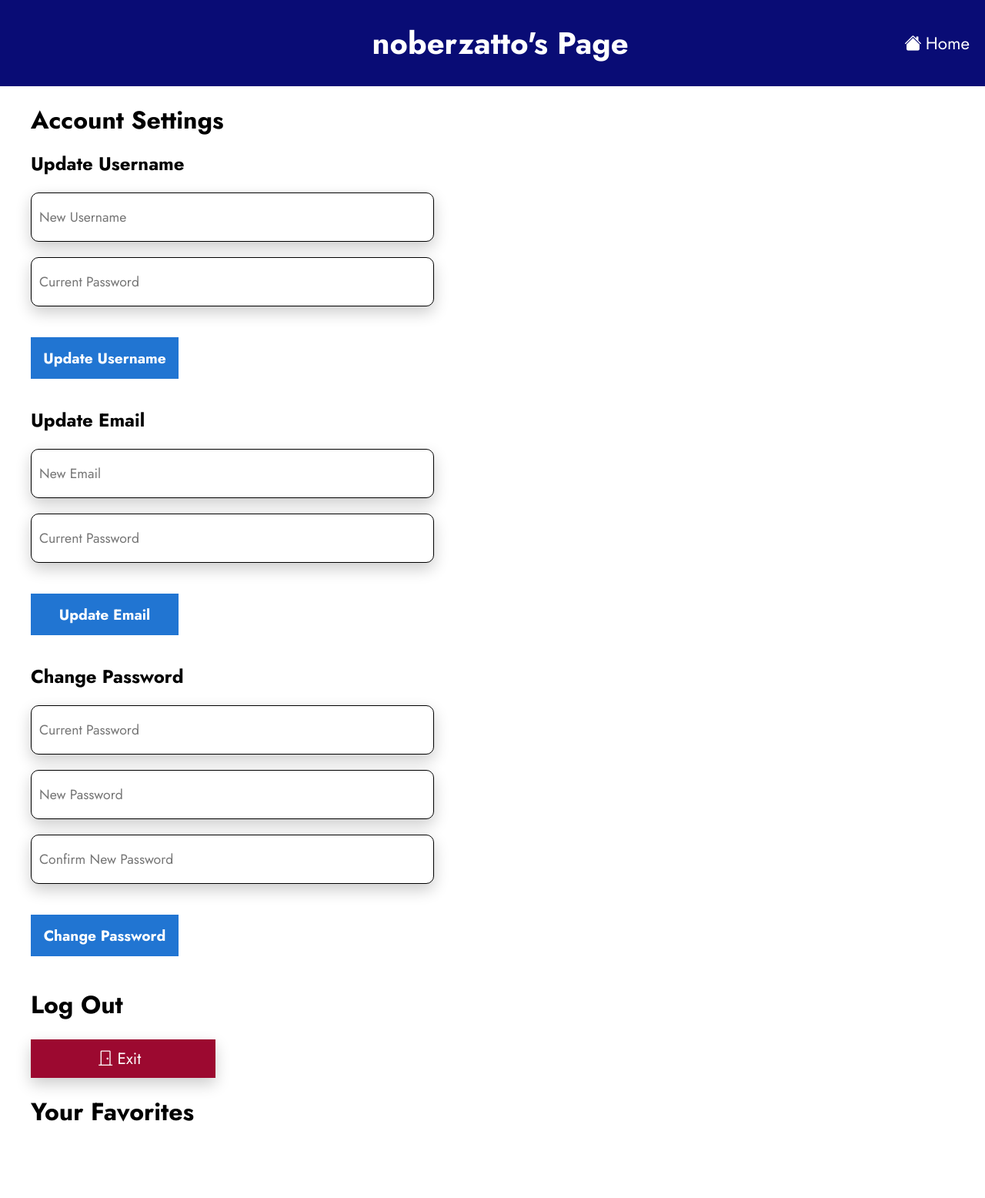
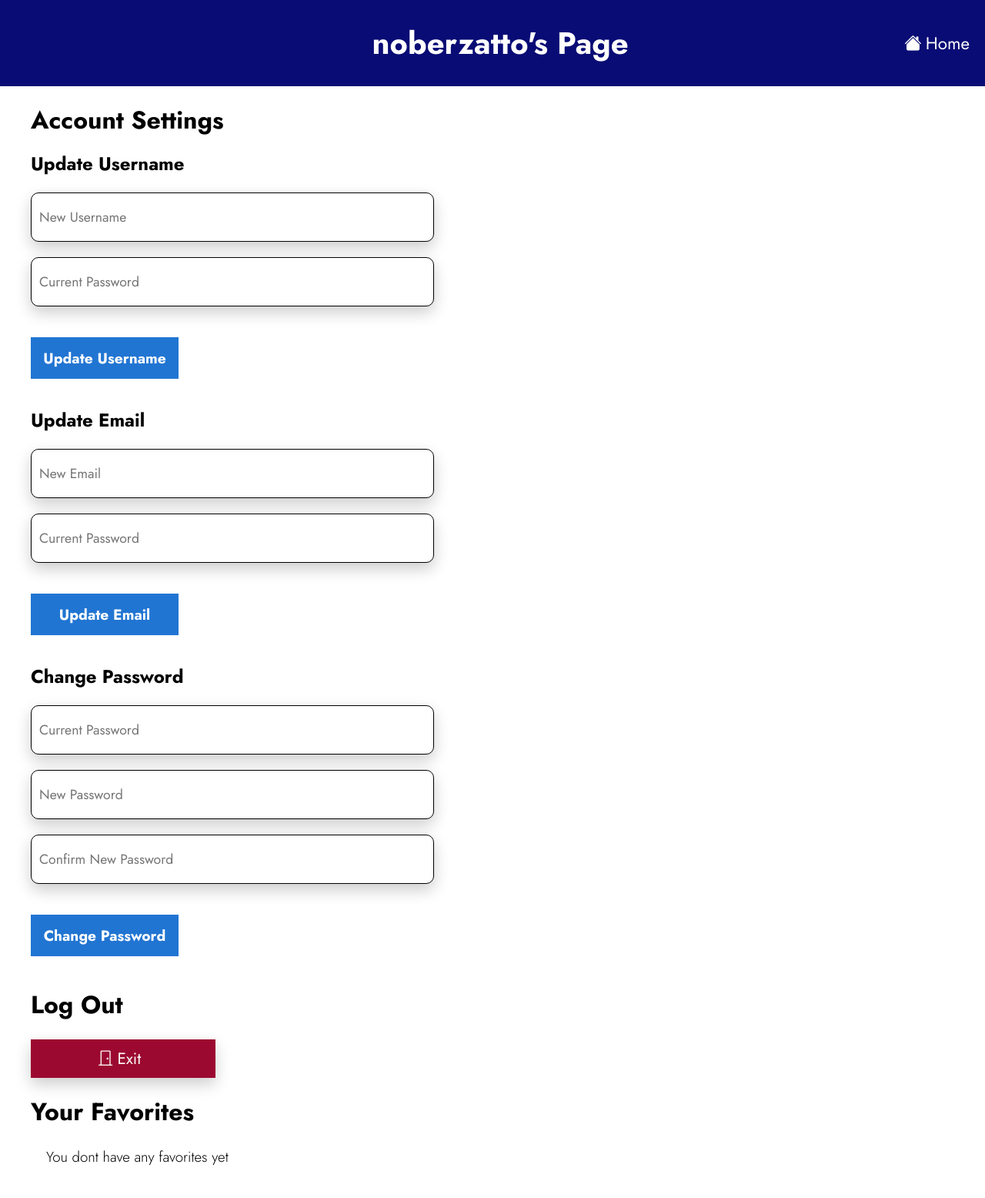
Before and after one commit to ChrizYe/SEO_Project_Final, a Flask app: page /user-page in a window 1280 px wide. Shown: the whole page at 77% size. Before the commit the page ends 1457 px from the top, so only its background shows below. Run offline with Flask 3, Linux system fonts and the light colour scheme; a user stored in the database is signed in; data comes from the database, SQL or seed files in the repository; both versions use the stored data as it was after the commit.

Commit message:
no favorites text

```diff
--- a/static/form.css
+++ b/static/form.css
@@ -1,6 +1,6 @@
 body {
   font-family: "Jost", sans-serif;
-  min-width: 430px;
+  min-width: 400px;
 }
 
 .form-og-container {
--- a/templates/user-page.html
+++ b/templates/user-page.html
@@ -163,6 +163,8 @@
         >
         {% endif %}
       </div>
+      {% endif %} {% if not has_favorites %}
+      <h3 style="margin-left: 20px; font-weight: 300;">You dont have any favorites yet</h3>
       {% endif %}
     </main>
   </body>
```
Also changed, not shown: instance/site.db.
